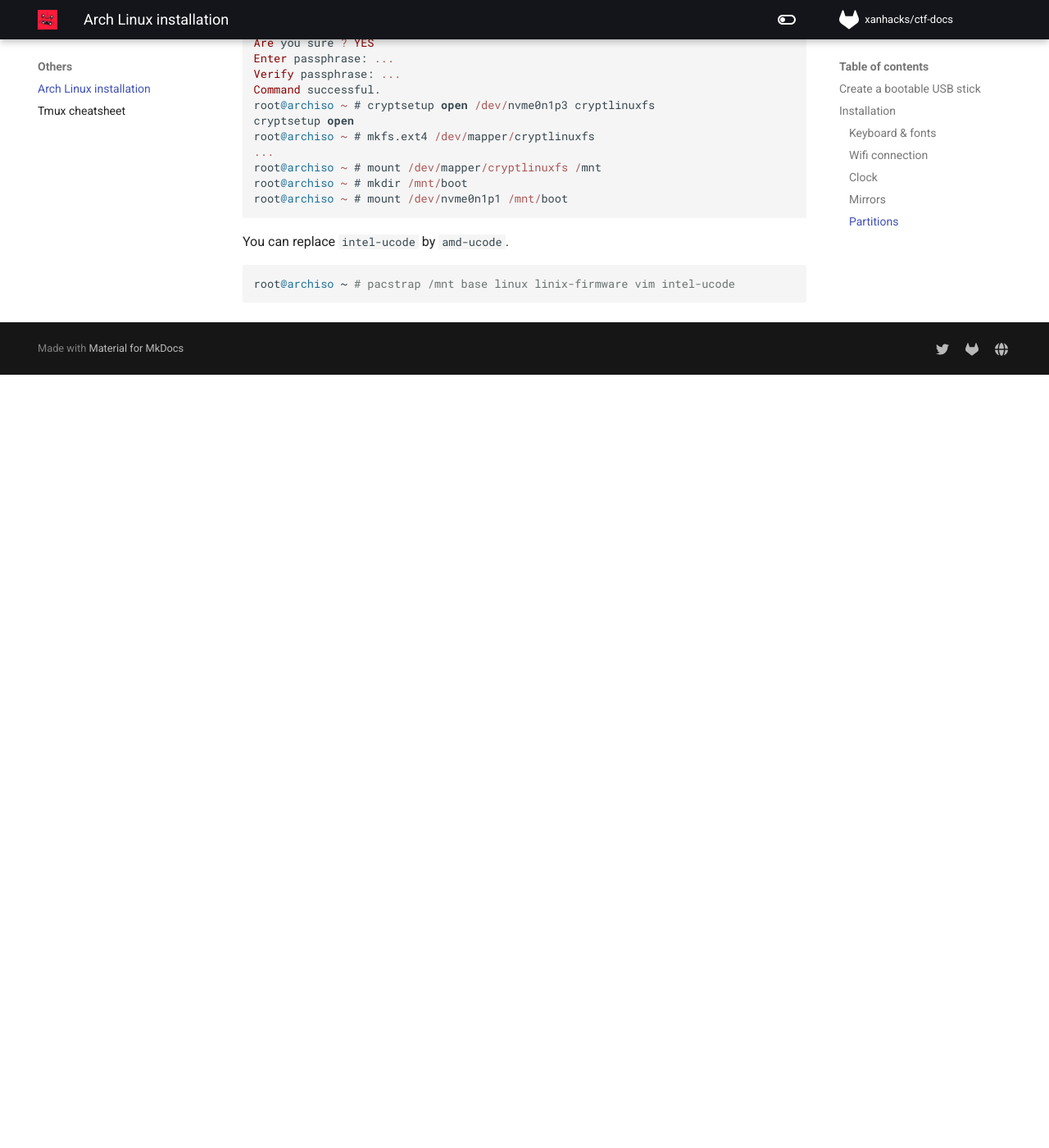
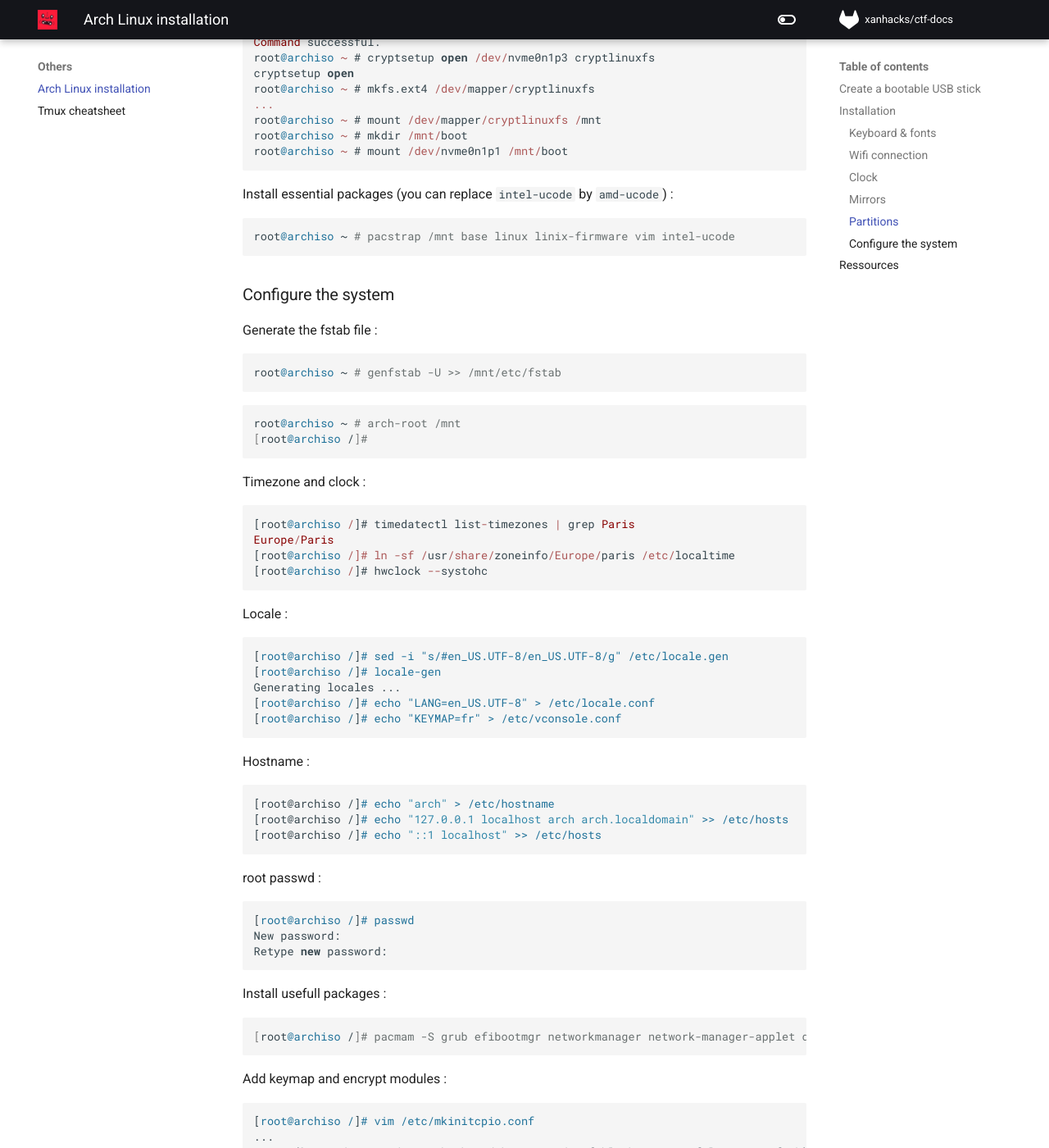
Before and after one commit to xanhacks/ctf-docs, an MkDocs documentation site: the page built from docs/others/install-arch-linux.md, in a window 1280 px wide and 1400 px high, scrolled down 3136 px. Shown: the whole window at 82% size. Built offline with MkDocs 1.6.1 and Material for MkDocs 9.7.7, drawn with Linux system fonts in a browser that asks for light colours; nearby versions of some CDN libraries; comment, search, counter and statistics services are not loaded; before the commit the page ends 3593 px from its top, so only the background shows below that; some of the changed text lies outside the part shown.

Commit message:
arch install & /proc/

````diff
--- a/docs/others/install-arch-linux.md
+++ b/docs/others/install-arch-linux.md
@@ -160,7 +158,111 @@ root@archiso ~ # mkdir /mnt/boot
 root@archiso ~ # mount /dev/nvme0n1p1 /mnt/boot
 ```
 
-You can replace `intel-ucode` by `amd-ucode`.
+Install essential packages (you can replace `intel-ucode` by `amd-ucode`) :
 ```
 root@archiso ~ # pacstrap /mnt base linux linix-firmware vim intel-ucode
 ```
+
+### Configure the system
+
+Generate the fstab file :
+```
+root@archiso ~ # genfstab -U >> /mnt/etc/fstab
+```
+
+```
+root@archiso ~ # arch-root /mnt
+[root@archiso /]#
+```
+
+Timezone and clock :
+```
+[root@archiso /]# timedatectl list-timezones | grep Paris
+Europe/Paris
+[root@archiso /]# ln -sf /usr/share/zoneinfo/Europe/paris /etc/localtime
+[root@archiso /]# hwclock --systohc
+```
+
+Locale :
+```
+[root@archiso /]# sed -i "s/#en_US.UTF-8/en_US.UTF-8/g" /etc/locale.gen
+[root@archiso /]# locale-gen
+Generating locales ...
+[root@archiso /]# echo "LANG=en_US.UTF-8" > /etc/locale.conf
+[root@archiso /]# echo "KEYMAP=fr" > /etc/vconsole.conf
+```
+
+Hostname :
+```
+[root@archiso /]# echo "arch" > /etc/hostname
+[root@archiso /]# echo "127.0.0.1 localhost arch arch.localdomain" >> /etc/hosts
+[root@archiso /]# echo "::1 localhost" >> /etc/hosts
+```
+
+root passwd :
+```
+[root@archiso /]# passwd
+New password:
+Retype new password:
+```
+
+Install usefull packages :
+```
+[root@archiso /]# pacmam -S grub efibootmgr networkmanager network-manager-applet dialog wpa_supplicant mtools dosfstools base-devel linux-headers bluez bluez-utils cups xdg-utils xdg-user-dirs alsa-utils pulseaudio pulseaudio-bluetooth reflector
+```
+
+Add keymap and encrypt modules :
+```
+[root@archiso /]# vim /etc/mkinitcpio.conf
+...
+HOOKS=(base udev autodetect keyboard keymap modconf block encrypt filesystems fsck)
+...
+[root@archiso /]# mkinitcpio -p linux
+```
+
+Install and configure grub :
+```
+[root@archiso /]# grub-install --target=x86_64-efi --efi-directory=/boot --bootloader-id=GRUB
+[root@archiso /]# grub-mkconfig -o /boot/grub/grub.cfg
+[root@archiso /]# blkid | grep crypto_LUKS
+/dev/nvme0n1p3: UUID="89fdXXX" ...
+[root@archiso /]# vim /etc/default/grub
+...
+GRUB_CMDLINE_LINUX="cryptdevice=UUID=89fdXXX:cryptlinuxfs root=/dev/mapper/cryptlinuxfs"
+...
+[root@archiso /]# grub-mkconfig -o /boot/grub/grub.cfg
+```
+
+Enable network, bluetooth and cups services :
+```
+[root@archiso /]# systemctl enable NetworkManager
+[root@archiso /]# systemctl enable bluetooth
+[root@archiso /]# systemctl enable cups
+```
+
+Create a user :
+```
+[root@archiso /]# useraddd -mG wheel xanhacks
+[root@archiso /]# passwd xanhacks
+New password:
+Retype new password:
+[root@archiso /]# export EDITOR=vim
+[root@archiso /]# visudo
+...
+%wheel ALL=(ALL) ALL
+...
+```
+
+Exit and reboot :
+```
+[root@archiso /]# exit
+root@archiso ~ # umount -a
+root@archiso ~ # shutdown now
+```
+
+Remove the USB key and add boot option to the grub.
+
+## Ressources
+
+- [Youtube : Arch Linux: 12.2020 ISO Install With Encryption & i3](https://www.youtube.com/watch?v=SFzN6e7USGk)
+- [ArchLinux Official wiki : Installation Guide](https://wiki.archlinux.org/title/Installation_guide)
````
Also changed, not shown: other parts of docs/others/install-arch-linux.md (+2 -4 lines), docs/pentest/linux.md (+35 -0 lines).
